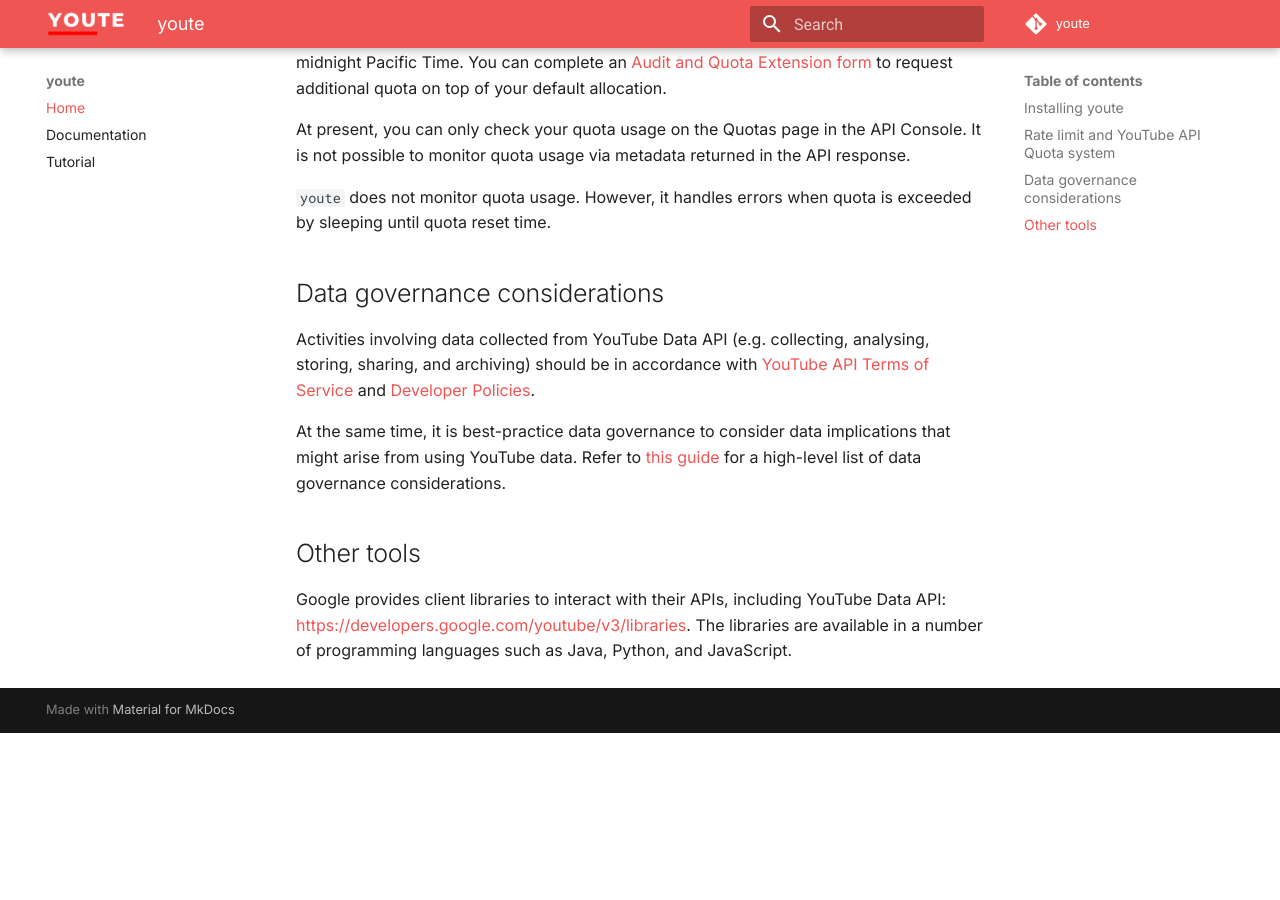
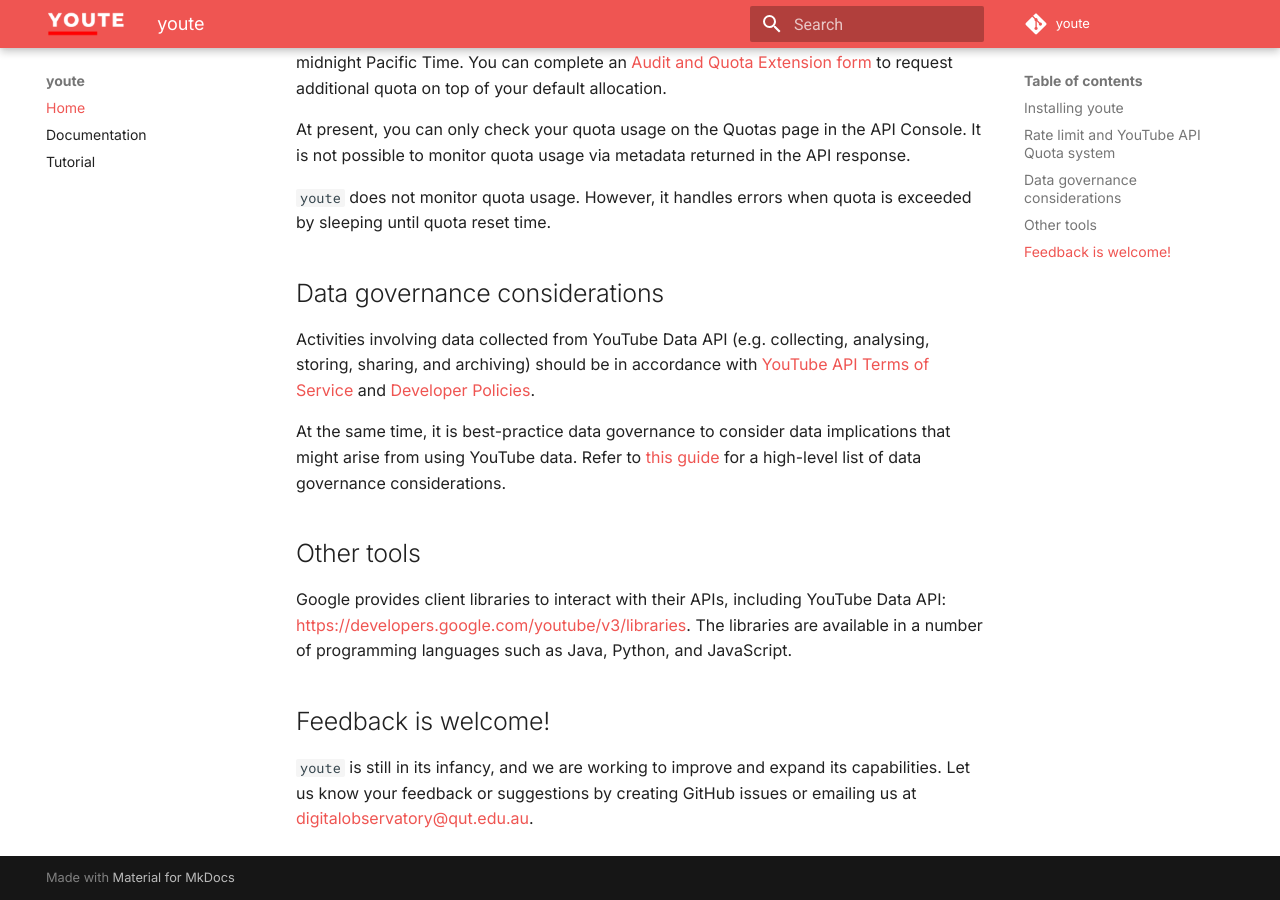
Before and after one commit to QUT-Digital-Observatory/youte, an MkDocs documentation site: the page built from docs/index.md, in a window 1280 px wide and 900 px high, scrolled down 1105 px. Built offline with MkDocs 1.6.1 and Material for MkDocs 9.7.7, drawn with Linux system fonts in a browser that asks for light colours; comment, search, counter and statistics services are not loaded; before the commit the page ends 1838 px from its top, so only the background shows below that.

Commit message:
add feedback is welcome! paragraph

```diff
--- a/docs/index.md
+++ b/docs/index.md
@@ -51,3 +51,7 @@
 ## Other tools
 
 Google provides client libraries to interact with their APIs, including YouTube Data API: [https://developers.google.com/youtube/v3/libraries](https://developers.google.com/youtube/v3/libraries). The libraries are available in a number of programming languages such as Java, Python, and JavaScript.
+
+## Feedback is welcome!
+
+`youte` is still in its infancy, and we are working to improve and expand its capabilities. Let us know your feedback or suggestions by creating GitHub issues or emailing us at [digitalobservatory@qut.edu.au](mailto:digitalobservatory@qut.edu.au).
```
